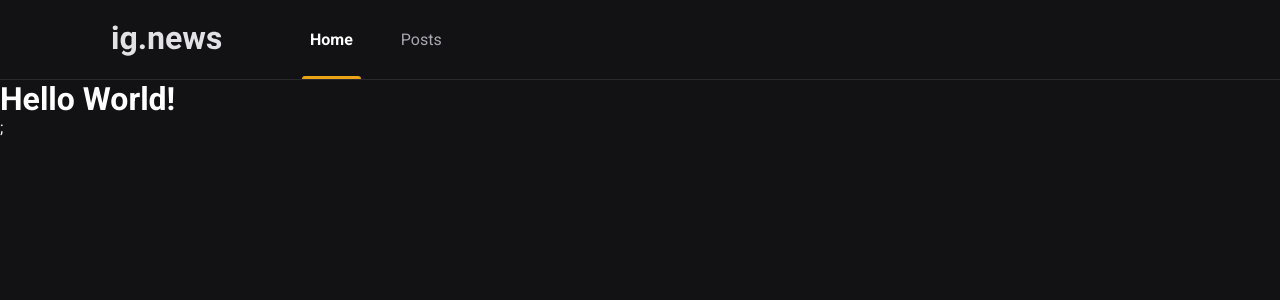
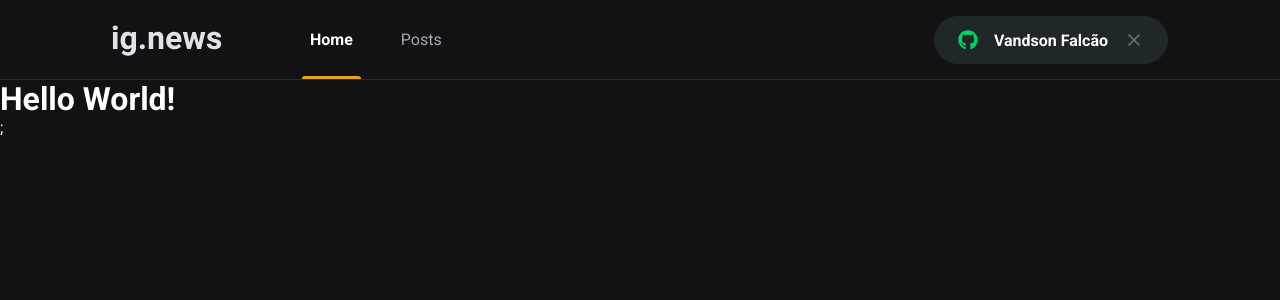
Before and after one commit to vandsonfalcao/Ignite-IgNews, a Next.js app: page / in a window 1280 px wide. Shown: the top 300 px of the page. Built offline with nearby package versions, Linux system fonts and the light colour scheme.

Commit message:
feat(SigninButton): add novo component

```diff
--- a/src/components/Header/index.tsx
+++ b/src/components/Header/index.tsx
@@ -1,3 +1,4 @@
+import { SignInButton } from "../SignInButton";
 import styles from "./styles.module.scss";
 
 export function Header() {
@@ -11,6 +12,7 @@
           </a>
           <a href="#">Posts</a>
         </nav>
+        <SignInButton />
       </div>
     </header>
   );
--- a/src/components/Header/styles.module.scss
+++ b/src/components/Header/styles.module.scss
@@ -50,4 +50,8 @@
       }
     }
   }
+
+  > button {
+    margin-left: auto;
+  }
 }
--- /dev/null
+++ b/src/components/SignInButton/index.tsx
@@ -0,0 +1,20 @@
+import { FaGithub } from "react-icons/fa";
+import { FiX } from "react-icons/fi";
+
+import styles from "./styles.module.scss";
+
+export function SignInButton() {
+  const isUserLoggedIn = true;
+  return isUserLoggedIn ? (
+    <button type="button" className={styles.signInButton}>
+      <FaGithub color="#04d361" />
+      Vandson Falcão
+      <FiX color="#737380" className={styles.closeIcon} />
+    </button>
+  ) : (
+    <button type="button" className={styles.signInButton}>
+      <FaGithub color="#eba417" />
+      Sign in with Github
+    </button>
+  );
+}
--- /dev/null
+++ b/src/components/SignInButton/styles.module.scss
@@ -0,0 +1,32 @@
+.signInButton {
+  height: 3rem;
+  border-radius: 3rem;
+  background: var(--gray-850);
+  border: 0;
+  padding: 0 1.5rem;
+
+  display: flex;
+  align-items: center;
+  justify-content: center;
+
+  color: var(--white);
+  font-weight: bold;
+
+  transition: filter 0.2s;
+  svg {
+    width: 20px;
+    height: 20px;
+  }
+
+  svg:first-child {
+    margin-right: 1rem;
+  }
+
+  .closeIcon {
+    margin-left: 1rem;
+  }
+
+  &:hover {
+    filter: brightness(0.8);
+  }
+}
--- a/src/styles/global.scss
+++ b/src/styles/global.scss
@@ -10,6 +10,7 @@
   --gray-100: #e1e1e6;
   --gray-300: #a8a8b3;
   --gray-800: #29292e;
+  --gray-850: #1f2729;
   --gray-900: #121214;
 
   --cyan-500: #61dafb;
```
